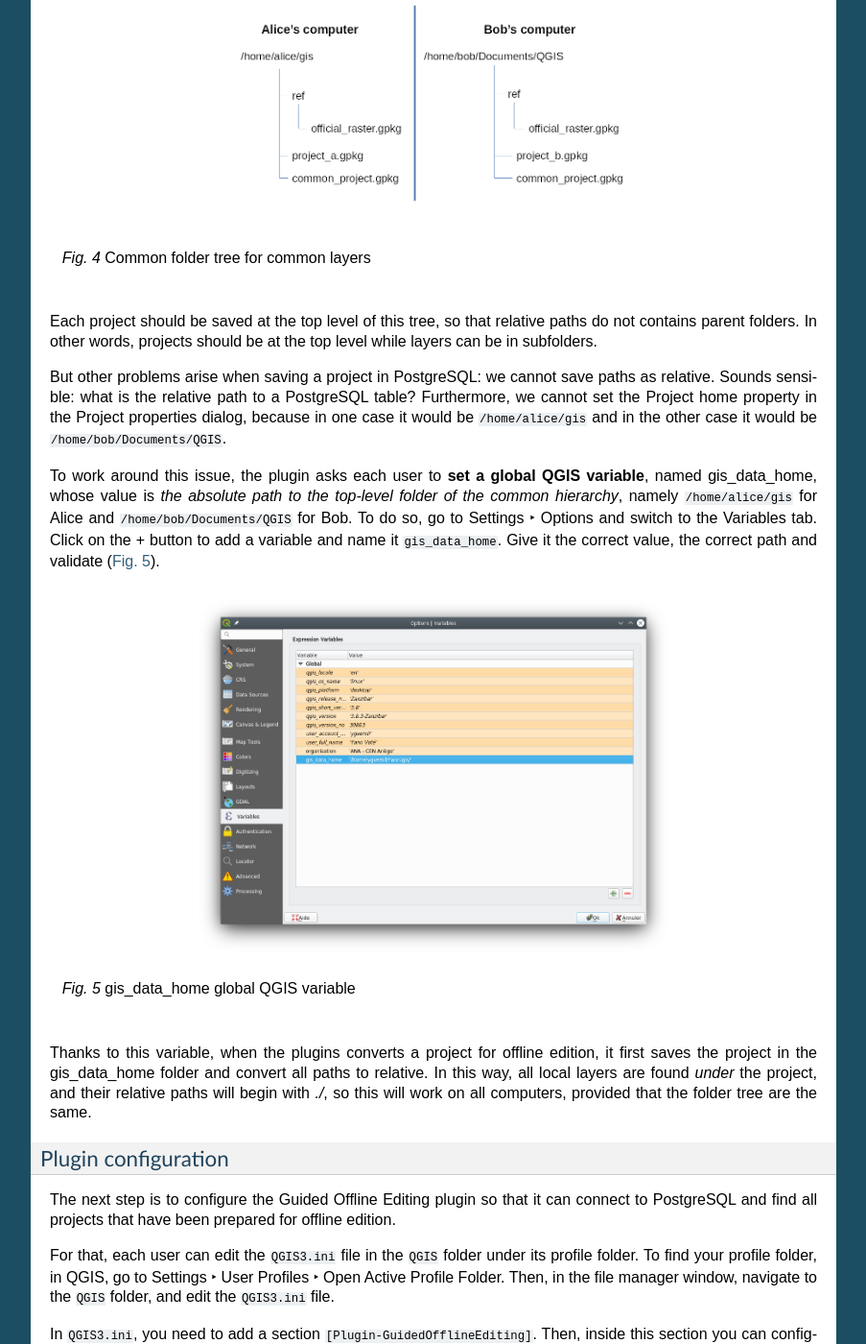
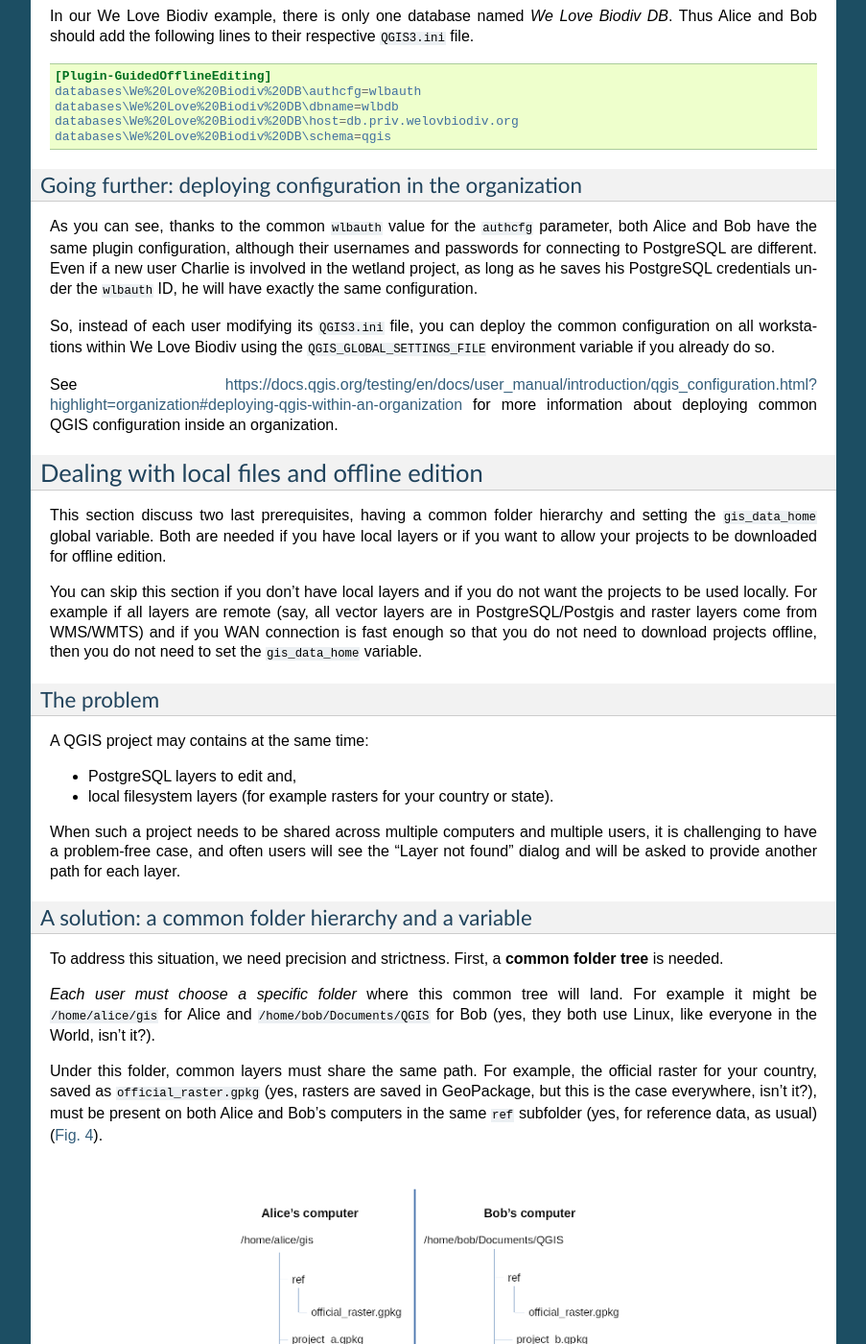
Before and after one commit to ygversil/qgis-guided-offline-editing, a Sphinx documentation site: the page built from help/source/admin_guide.rst, in a window 1280 px wide and 1400 px high, scrolled down 6335 px. Shown: the whole window at 96% size, without its empty margins (198-1101 px from the left). Built offline with Sphinx 7.4.7, drawn with Linux system fonts in a browser that asks for light colours; formulas are drawn with MathJax 3; some of the changed text lies outside the part shown.

Commit message:
[doc] Put gis_data_home in its own section

```diff
--- a/help/source/admin_guide.rst
+++ b/help/source/admin_guide.rst
@@ -333,86 +333,6 @@
 * :guilabel:`Username` and :guilabel:`Password`: Bob's credentials to connect to
   ``wlbdb`` PostgreSQL database.
 
-A common folder hierarchy and a variable
-----------------------------------------
-
-.. note::
-
-       You do not need these if you don't have local layers and if you do not
-       intend to use projects locally. For example if all layers are remote
-       (say, all vector layers are in PostgreSQL/Postgis and raster layers come
-       from WMS/WMTS) and if you don't plan to use offline projects, then you
-       do not need to set the ``gis_data_home`` variable.
-
-A QGIS project may contains at the same time:
-
-* PostgreSQL layers to edit and,
-
-* local filesystem layers (for example rasters for your country or state).
-
-When such a project needs to be shared across multiple computers and multiple
-users, it is challenging to have a problem-free case, and often users will see
-the ":guilabel:`Layer not found`" dialog and will be asked to provide another
-path for each layer.
-
-To address this situation, we need precision and strictness. First, a **common
-folder tree** is needed.
-
-*Each user must choose a specific folder* where this common tree will land. For
-example it might be ``/home/alice/gis`` for Alice and
-``/home/bob/Documents/QGIS`` for Bob (yes, they both use Linux, like everyone
-in the World, isn't it?).
-
-Under this folder, common layers must share the same path. For example, the
-official raster for your country, saved as ``official_raster.gpkg`` (yes,
-rasters are saved in GeoPackage, but this is the case everywhere, isn't it?),
-must be present on both Alice and Bob's computers in the same ``ref`` subfolder
-(yes, for reference data, as usual) (:numref:`common_folder_tree`).
-
-.. _common_folder_tree:
-
-.. figure:: ./_static/img/guided_offline_editing_admin_guide_common_folder_tree.png
-   :width: 500px
-   :align: center
-   :alt: Common folder tree for common layers
-
-   Common folder tree for common layers
-
-Each project should be saved at the top level of this tree, so that relative
-paths do not contains parent folders. In other words, projects should be at the
-top level while layers can be in subfolders.
-
-But other problems arise when saving a project in PostgreSQL: we cannot save
-paths as relative. Sounds sensible: what is the relative path to a PostgreSQL
-table? Furthermore, we cannot set the :guilabel:`Project home` property in the
-:guilabel:`Project properties` dialog, because in one case it would be
-``/home/alice/gis`` and in the other case it would be
-``/home/bob/Documents/QGIS``.
-
-To work around this issue, the plugin asks each user to **set a global QGIS
-variable**, named :guilabel:`gis_data_home`, whose value is *the absolute path
-to the top-level folder of the common hierarchy*, namely ``/home/alice/gis``
-for Alice and ``/home/bob/Documents/QGIS`` for Bob. To do so, go to
-:menuselection:`Settings --> Options` and switch to the :guilabel:`Variables`
-tab. Click on the :guilabel:`+` button to add a variable and name it
-``gis_data_home``. Give it the correct value, the correct path and validate
-(:numref:`gis_data_home_variable`).
-
-.. _gis_data_home_variable:
-
-.. figure:: ./_static/img/qgis_global_properties_data_home_variable.png
-   :width: 500px
-   :align: center
-   :alt: gid_data_home global QGIS variable
-
-   gis_data_home global QGIS variable
-
-Thanks to this variable, when the plugins converts a project for offline
-edition, it first saves the project in the :guilabel:`gis_data_home` folder and
-convert all paths to relative. In this way, all local layers are found *under*
-the project, and their relative paths will begin with `./`, so this will work
-on all computers, provided that the folder tree are the same.
-
 Plugin configuration
 --------------------
 
@@ -488,6 +408,96 @@
 https://docs.qgis.org/testing/en/docs/user_manual/introduction/qgis_configuration.html?highlight=organization#deploying-qgis-within-an-organization
 for more information about deploying common QGIS configuration inside an
 organization.
+
+
+Dealing with local files and offline edition
+============================================
+
+This section discuss two last prerequisites, having a common folder hierarchy
+and setting the ``gis_data_home`` global variable. Both are needed if you have
+local layers or if you want to allow your projects to be downloaded for offline
+edition.
+
+You can skip this section if you don't have local layers and if you do not want
+the projects to be used locally. For example if all layers are remote (say, all
+vector layers are in PostgreSQL/Postgis and raster layers come from WMS/WMTS)
+and if you WAN connection is fast enough so that you do not need to download
+projects offline, then you do not need to set the ``gis_data_home`` variable.
+
+The problem
+-----------
+
+A QGIS project may contains at the same time:
+
+* PostgreSQL layers to edit and,
+
+* local filesystem layers (for example rasters for your country or state).
+
+When such a project needs to be shared across multiple computers and multiple
+users, it is challenging to have a problem-free case, and often users will see
+the ":guilabel:`Layer not found`" dialog and will be asked to provide another
+path for each layer.
+
+A solution: a common folder hierarchy and a variable
+----------------------------------------------------
+
+To address this situation, we need precision and strictness. First, a **common
+folder tree** is needed.
+
+*Each user must choose a specific folder* where this common tree will land. For
+example it might be ``/home/alice/gis`` for Alice and
+``/home/bob/Documents/QGIS`` for Bob (yes, they both use Linux, like everyone
+in the World, isn't it?).
+
+Under this folder, common layers must share the same path. For example, the
+official raster for your country, saved as ``official_raster.gpkg`` (yes,
+rasters are saved in GeoPackage, but this is the case everywhere, isn't it?),
+must be present on both Alice and Bob's computers in the same ``ref`` subfolder
+(yes, for reference data, as usual) (:numref:`common_folder_tree`).
+
+.. _common_folder_tree:
+
+.. figure:: ./_static/img/guided_offline_editing_admin_guide_common_folder_tree.png
+   :width: 500px
+   :align: center
+   :alt: Common folder tree for common layers
+
+   Common folder tree for common layers
+
+Each project should be saved at the top level of this tree, so that relative
+paths do not contains parent folders. In other words, projects should be at the
+top level while layers can be in subfolders.
+
+But other problems arise when saving a project in PostgreSQL: we cannot save
+paths as relative. Sounds sensible: what is the relative path to a PostgreSQL
+table? Furthermore, we cannot set the :guilabel:`Project home` property in the
+:guilabel:`Project properties` dialog, because in one case it would be
+``/home/alice/gis`` and in the other case it would be
+``/home/bob/Documents/QGIS``.
+
+To work around this issue, the plugin asks each user to **set a global QGIS
+variable**, named :guilabel:`gis_data_home`, whose value is *the absolute path
+to the top-level folder of the common hierarchy*, namely ``/home/alice/gis``
+for Alice and ``/home/bob/Documents/QGIS`` for Bob. To do so, go to
+:menuselection:`Settings --> Options` and switch to the :guilabel:`Variables`
+tab. Click on the :guilabel:`+` button to add a variable and name it
+``gis_data_home``. Give it the correct value, the correct path and validate
+(:numref:`gis_data_home_variable`).
+
+.. _gis_data_home_variable:
+
+.. figure:: ./_static/img/qgis_global_properties_data_home_variable.png
+   :width: 500px
+   :align: center
+   :alt: gid_data_home global QGIS variable
+
+   gis_data_home global QGIS variable
+
+Thanks to this variable, when the plugins converts a project for offline
+edition, it first saves the project in the :guilabel:`gis_data_home` folder and
+convert all paths to relative. In this way, all local layers are found *under*
+the project, and their relative paths will begin with `./`, so this will work
+on all computers, provided that the folder tree are the same.
 
 
 Preparing the project
```
